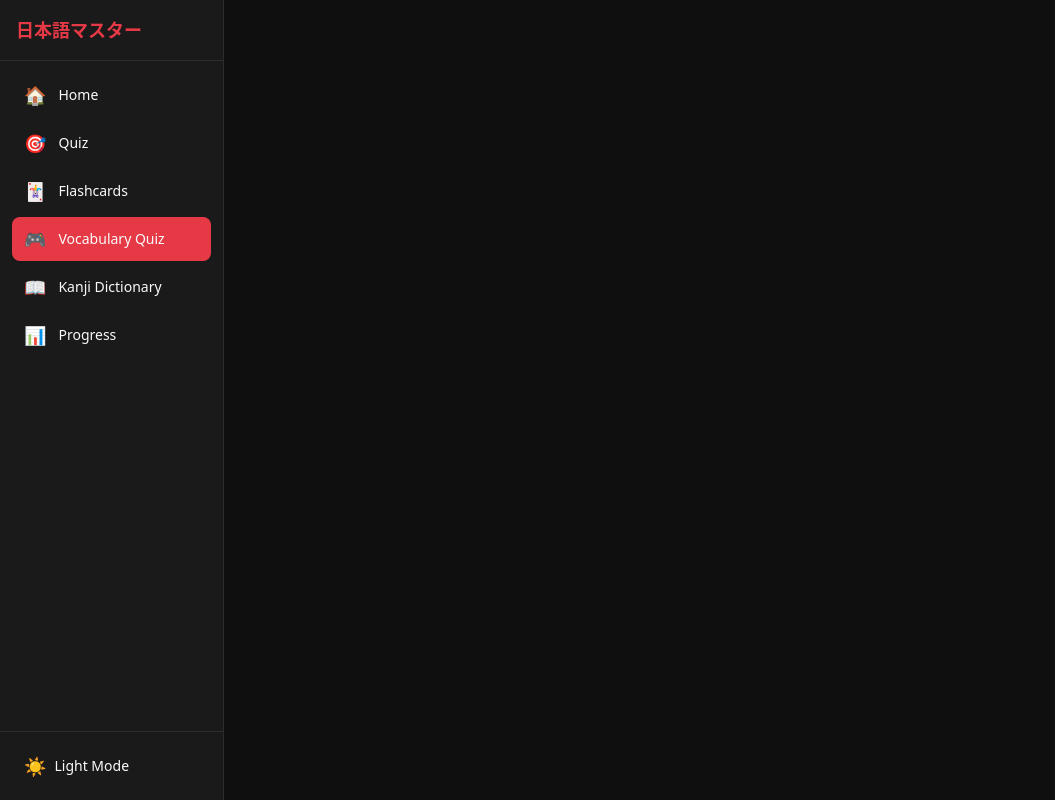
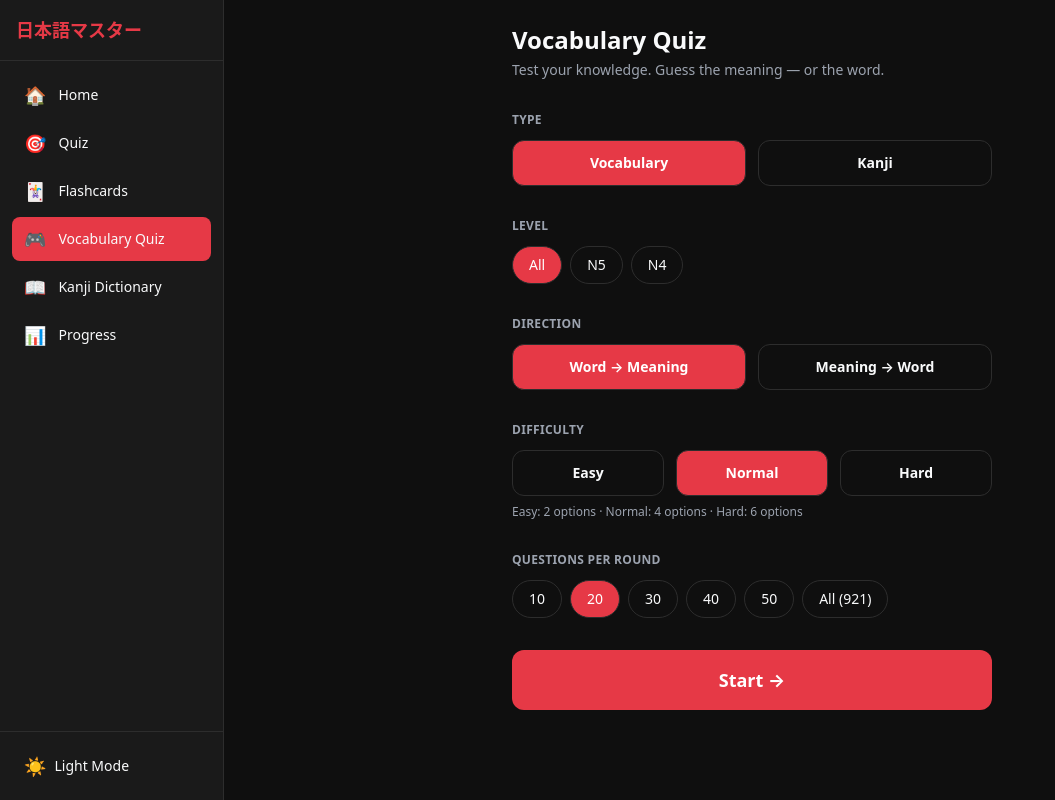
Before and after one commit to Ginhu/Nihongo-Learning, a Vue app: page /#/vocabulary in a window 1280 px wide. Shown: the whole page, without its empty margins (0-1055 px from the left). Built offline with nearby package versions, Linux system fonts and the light colour scheme.

Commit message:
feat: add VocabularySelectView with type/level/direction/difficulty/category/count selection

```diff
--- a/src/views/VocabularySelectView.vue
+++ b/src/views/VocabularySelectView.vue
@@ -1,3 +1,263 @@
 <template>
-  <div></div>
+  <div class="max-w-lg mx-auto px-4 py-6 flex flex-col gap-8">
+
+    <div>
+      <h1 class="text-2xl font-bold mb-1">Vocabulary Quiz</h1>
+      <p class="text-sm" style="color: var(--color-text-muted);">
+        Test your knowledge. Guess the meaning — or the word.
+      </p>
+    </div>
+
+    <!-- Type -->
+    <div>
+      <div class="text-xs font-semibold mb-3 uppercase tracking-wide" style="color: var(--color-text-muted);">Type</div>
+      <div class="flex gap-3">
+        <button
+          v-for="t in types"
+          :key="t.value"
+          class="flex-1 py-3 rounded-xl border font-semibold text-sm transition-colors"
+          :class="selectedType === t.value ? 'bg-primary text-white border-primary' : 'hover:bg-primary/10'"
+          style="border-color: var(--color-border);"
+          @click="onSelectType(t.value)"
+        >{{ t.label }}</button>
+      </div>
+    </div>
+
+    <!-- Level -->
+    <div>
+      <div class="text-xs font-semibold mb-3 uppercase tracking-wide" style="color: var(--color-text-muted);">Level</div>
+      <div class="flex gap-2 flex-wrap">
+        <button
+          v-for="lvl in levelOptions"
+          :key="lvl.value"
+          class="px-4 py-2 rounded-full text-sm font-medium border transition-colors"
+          :class="selectedLevel === lvl.value ? 'bg-primary text-white border-primary' : 'hover:bg-primary/10'"
+          style="border-color: var(--color-border);"
+          @click="onSelectLevel(lvl.value)"
+        >{{ lvl.label }}</button>
+      </div>
+    </div>
+
+    <!-- Direction -->
+    <div>
+      <div class="text-xs font-semibold mb-3 uppercase tracking-wide" style="color: var(--color-text-muted);">Direction</div>
+      <div class="flex gap-3">
+        <button
+          v-for="d in directions"
+          :key="d.value"
+          class="flex-1 py-3 rounded-xl border font-semibold text-sm transition-colors"
+          :class="selectedDirection === d.value ? 'bg-primary text-white border-primary' : 'hover:bg-primary/10'"
+          style="border-color: var(--color-border);"
+          @click="selectedDirection = d.value"
+        >{{ d.label }}</button>
+      </div>
+    </div>
+
+    <!-- Difficulty -->
+    <div>
+      <div class="text-xs font-semibold mb-3 uppercase tracking-wide" style="color: var(--color-text-muted);">Difficulty</div>
+      <div class="flex gap-3">
+        <button
+          v-for="d in difficulties"
+          :key="d.value"
+          class="flex-1 py-3 rounded-xl border font-semibold text-sm transition-colors"
+          :class="selectedDifficulty === d.value ? 'bg-primary text-white border-primary' : 'hover:bg-primary/10'"
+          style="border-color: var(--color-border);"
+          @click="selectedDifficulty = d.value"
+        >{{ d.label }}</button>
+      </div>
+      <div class="text-xs mt-2" style="color: var(--color-text-muted);">
+        Easy: 2 options · Normal: 4 options · Hard: 6 options
+      </div>
+    </div>
+
+    <!-- Categories (vocab N5/N4 only) -->
+    <div v-if="showCategories">
+      <div class="text-xs font-semibold mb-3 uppercase tracking-wide" style="color: var(--color-text-muted);">
+        Categories <span class="normal-case font-normal">(optional)</span>
+      </div>
+      <div class="flex flex-wrap gap-2">
+        <button
+          v-for="cat in availableCategories"
+          :key="cat"
+          class="px-3 py-1.5 rounded-full text-sm font-medium border transition-colors"
+          :class="selectedCategories.includes(cat) ? 'bg-primary text-white border-primary' : 'hover:bg-primary/10'"
+          style="border-color: var(--color-border);"
+          @click="toggleCategory(cat)"
+        >{{ formatCategory(cat) }} ({{ categoryCounts[cat] ?? 0 }})</button>
+      </div>
+    </div>
+
+    <!-- Count (hidden for favorites) -->
+    <div v-if="!isFavoritesMode">
+      <div class="text-xs font-semibold mb-3 uppercase tracking-wide" style="color: var(--color-text-muted);">Questions per round</div>
+      <div class="flex gap-2 flex-wrap">
+        <button
+          v-for="opt in countOptions"
+          :key="opt.value"
+          class="px-4 py-2 rounded-full text-sm font-medium border transition-colors"
+          :class="selectedCount === opt.value ? 'bg-primary text-white border-primary' : 'hover:bg-primary/10'"
+          style="border-color: var(--color-border);"
+          @click="selectedCount = opt.value"
+        >{{ opt.label }}</button>
+      </div>
+    </div>
+
+    <!-- Start -->
+    <button
+      class="w-full py-4 rounded-xl font-bold text-lg transition-opacity hover:opacity-90"
+      style="background: var(--color-primary); color: white;"
+      :disabled="poolSize < 2"
+      @click="startSession"
+    >Start →</button>
+
+  </div>
 </template>
+
+<script setup>
+import { ref, computed, watch } from 'vue'
+import { useRouter } from 'vue-router'
+import { useProgressStore } from '@/stores/progress'
+import n5Vocabulary from '@/data/n5_vocabulary.js'
+import n4Vocabulary from '@/data/n4_vocabulary.js'
+import kanjiN5Data from '@/data/n5_kanji.js'
+import kanjiN4Data from '@/data/n4_kanji.js'
+
+const router   = useRouter()
+const progress = useProgressStore()
+
+const selectedType       = ref('vocab')
+const selectedLevel      = ref('all')
+const selectedDirection  = ref('word-meaning')
+const selectedDifficulty = ref('normal')
+const selectedCategories = ref([])
+const selectedCount      = ref('all')
+
+const types = [
+  { value: 'vocab', label: 'Vocabulary' },
+  { value: 'kanji', label: 'Kanji' },
+]
+
+const directions = [
+  { value: 'word-meaning', label: 'Word → Meaning' },
+  { value: 'meaning-word', label: 'Meaning → Word' },
+]
+
+const difficulties = [
+  { value: 'easy',   label: 'Easy' },
+  { value: 'normal', label: 'Normal' },
+  { value: 'hard',   label: 'Hard' },
+]
+
+const hasFavorites      = computed(() => progress.favoritedVocabulary.length > 0)
+const hasKanjiFavorites = computed(() => progress.favoritedKanji.length > 0)
+
+const isFavoritesMode = computed(() =>
+  selectedLevel.value === 'favorites' || selectedLevel.value === 'kanji-favorites'
+)
+
+const levelOptions = computed(() => {
+  const base = [
+    { value: 'all', label: 'All' },
+    { value: 'N5',  label: 'N5' },
+    { value: 'N4',  label: 'N4' },
+  ]
+  if (selectedType.value === 'vocab' && hasFavorites.value) {
+    base.push({ value: 'favorites', label: '★ Favorites' })
+  }
+  if (selectedType.value === 'kanji' && hasKanjiFavorites.value) {
+    base.push({ value: 'kanji-favorites', label: '★ Favorites' })
+  }
+  return base
+})
+
+const showCategories = computed(() =>
+  selectedType.value === 'vocab' &&
+  (selectedLevel.value === 'N5' || selectedLevel.value === 'N4')
+)
+
+const availableCategories = computed(() => {
+  if (!showCategories.value) return []
+  const words = selectedLevel.value === 'N5' ? n5Vocabulary : n4Vocabulary
+  return [...new Set(words.map(w => w.category))].sort()
+})
+
+const categoryCounts = computed(() => {
+  if (!showCategories.value) return {}
+  const words = selectedLevel.value === 'N5' ? n5Vocabulary : n4Vocabulary
+  return words.reduce((acc, w) => {
+    acc[w.category] = (acc[w.category] ?? 0) + 1
+    return acc
+  }, {})
+})
+
+const poolSize = computed(() => {
+  if (selectedLevel.value === 'kanji-favorites') return progress.favoritedKanji.length
+  if (selectedLevel.value === 'favorites')       return progress.favoritedVocabulary.length
+  if (selectedType.value === 'kanji') {
+    return selectedLevel.value === 'N5' ? kanjiN5Data.length
+         : selectedLevel.value === 'N4' ? kanjiN4Data.length
+         : kanjiN5Data.length + kanjiN4Data.length
+  }
+  let words = selectedLevel.value === 'N5' ? n5Vocabulary
+            : selectedLevel.value === 'N4' ? n4Vocabulary
+            : [...n5Vocabulary, ...n4Vocabulary]
+  if (selectedCategories.value.length > 0) {
+    words = words.filter(w => selectedCategories.value.includes(w.category))
+  }
+  return words.length
+})
+
+const countOptions = computed(() => {
+  const n = poolSize.value
+  const opts = []
+  for (let i = 10; i < n && i <= 50; i += 10) {
+    opts.push({ label: String(i), value: i })
+  }
+  opts.push({ label: `All (${n})`, value: 'all' })
+  return opts
+})
+
+watch(countOptions, (opts) => {
+  const specific = opts.filter(o => typeof o.value === 'number' && o.value <= 20)
+  selectedCount.value = specific.length > 0 ? specific[specific.length - 1].value : 'all'
+}, { immediate: true })
+
+function onSelectType(type) {
+  selectedType.value = type
+  if (isFavoritesMode.value) selectedLevel.value = 'all'
+  selectedCategories.value = []
+}
+
+function onSelectLevel(level) {
+  selectedLevel.value = level
+  selectedCategories.value = []
+}
+
+function toggleCategory(cat) {
+  selectedCategories.value = selectedCategories.value.includes(cat)
+    ? selectedCategories.value.filter(c => c !== cat)
+    : [...selectedCategories.value, cat]
+}
+
+function formatCategory(key) {
+  return key
+    .replace(/_and_/g, ' & ')
+    .replace(/_/g, ' ')
+    .replace(/\b\w/g, c => c.toUpperCase())
+}
+
+function startSession() {
+  const query = {
+    type:      selectedType.value,
+    level:     selectedLevel.value,
+    direction: selectedDirection.value,
+    difficulty: selectedDifficulty.value,
+    count:     selectedCount.value,
+  }
+  if (selectedCategories.value.length > 0) {
+    query.categories = selectedCategories.value.join(',')
+  }
+  router.push({ name: 'vocabulary-session', query })
+}
+</script>
```
